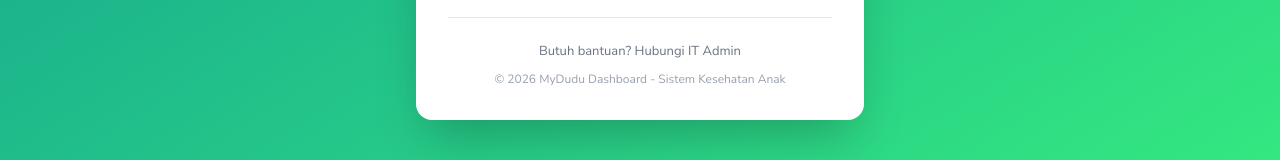
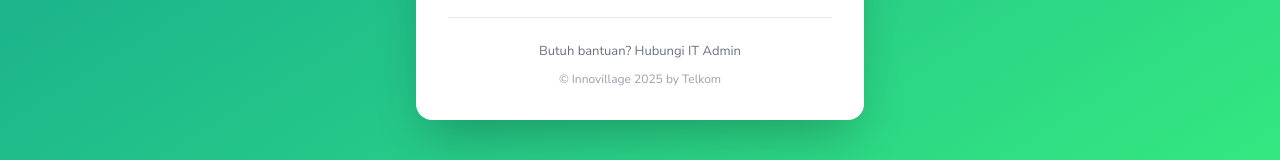
Before and after one commit to IlllIllIIIlIlIll/MyDudu, a Next.js app in the folder mydudu/apps/web-operator/: page / in a window 1280 px wide. Shown: the part 504-664 px from the top of the page. Built offline with nearby package versions, Linux system fonts and the light colour scheme; no server answers.

Commit message:
feat(frontend): updated UI of logo and username

```diff
--- a/mydudu/apps/web-operator/src/components/Sidebar.tsx
+++ b/mydudu/apps/web-operator/src/components/Sidebar.tsx
@@ -74,7 +74,7 @@ export function Sidebar({ activePage, onNavigate }: SidebarProps) {
       {/* Footer */}
       <div className="p-4 border-t border-gray-200">
         <p className="text-[12px] text-gray-400 text-center">
-          © 2026 MyDudu Dashboard
+          © Innovillage 2025 by Telkom
         </p>
       </div>
     </div>
--- a/mydudu/apps/web-operator/src/views/Login.tsx
+++ b/mydudu/apps/web-operator/src/views/Login.tsx
@@ -72,7 +72,7 @@ export function Login({ onLogin }: LoginProps) {
             Butuh bantuan? Hubungi IT Admin
           </p>
           <p className="text-[12px] text-gray-400 mt-2">
-            © 2026 MyDudu Dashboard - Sistem Kesehatan Anak
+            © Innovillage 2025 by Telkom
           </p>
         </div>
       </div>
```
